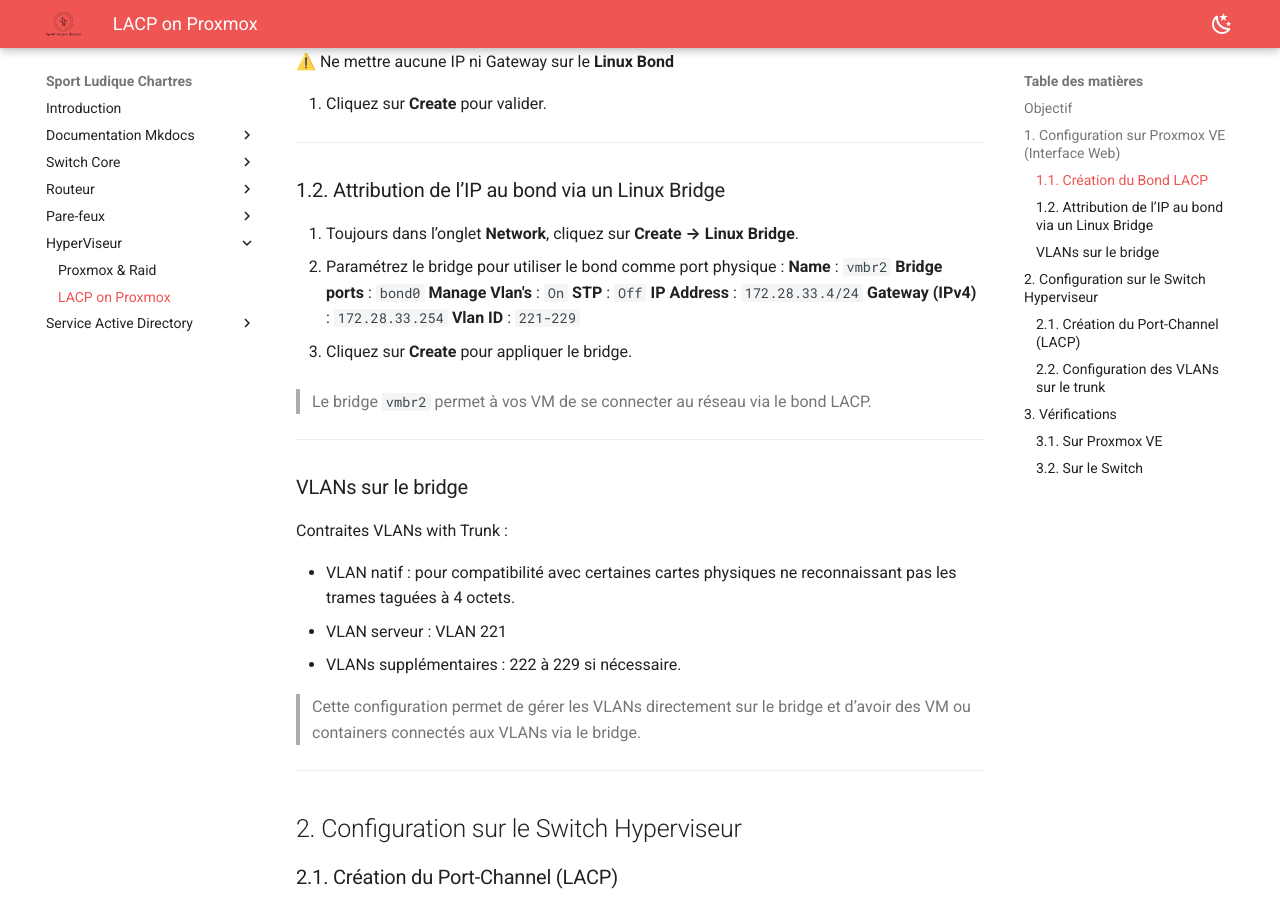
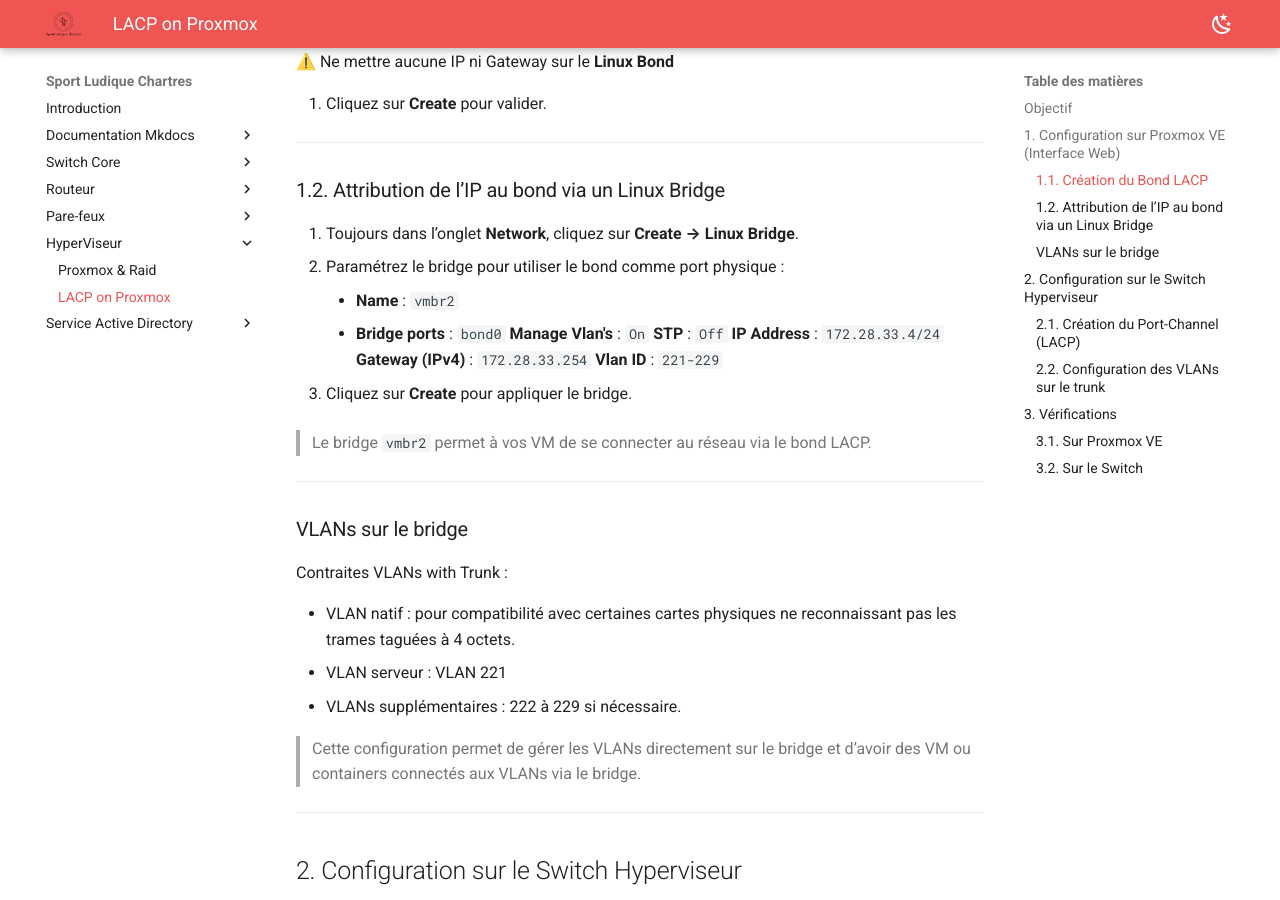
Before and after one commit to Sym-0ne/sport-ludique-Chartres, an MkDocs documentation site: the page built from docs/Hyperviseur/lacp-proxmox.md, in a window 1280 px wide and 900 px high, scrolled down 605 px. Built offline with MkDocs 1.6.1 and Material for MkDocs 9.7.7, drawn with Linux system fonts in a browser that asks for light colours.

Commit message:
modif doc

```diff
--- a/docs/Hyperviseur/lacp-proxmox.md
+++ b/docs/Hyperviseur/lacp-proxmox.md
@@ -28,8 +28,8 @@
 
 1. Toujours dans l’onglet **Network**, cliquez sur **Create → Linux Bridge**.
 2. Paramétrez le bridge pour utiliser le bond comme port physique :
-    **Name** : `vmbr2`
-    **Bridge ports** : `bond0`
+    - **Name** : `vmbr2`
+    - **Bridge ports** : `bond0`
     **Manage Vlan's** : `On`
     **STP** : `Off`
     **IP Address** : `172.28.33.4/24`
```
